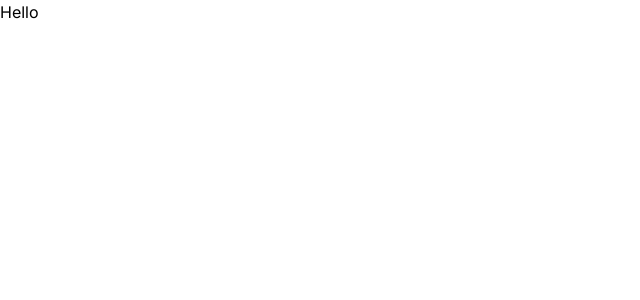
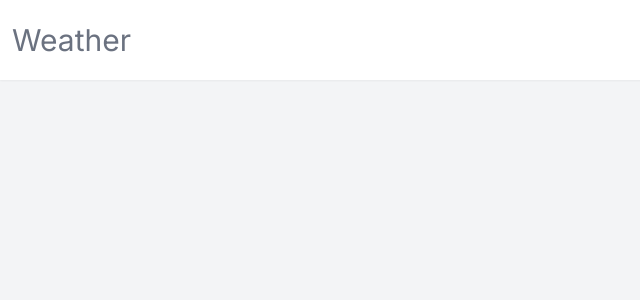
Before and after one commit to Smangamch/Web_dev, a Next.js app in the folder tutorials/tut1_weather_app/: page / in a window 1280 px wide. Shown: the top 300 px of the page, without its empty margins (0-640 px from the left). Built offline with nearby package versions, Linux system fonts and the light colour scheme.

Commit message:
Create NavBar component

```diff
--- a/tutorials/tut1_weather_app/src/app/page.tsx
+++ b/tutorials/tut1_weather_app/src/app/page.tsx
@@ -1,7 +1,9 @@
-import Image from "next/image";
+import Navbar from "@/components/Navbar";
 
 export default function Home() {
   return (
-   <div>Hello</div>
+    <div className="flex flex-col gap-4 bg-gray-100 min-h-screen">
+      <Navbar />
+    </div>
   );
 }
--- /dev/null
+++ b/tutorials/tut1_weather_app/src/components/Navbar.tsx
@@ -0,0 +1,15 @@
+import React from 'react'
+
+type Props = {}
+
+export default function Navbar({ }: Props) {
+    return (
+        <nav className='shadow-sm sticky top-0 left-0 z-50 bg-white'>
+            <div className='h-[80px] w-full flex justify-between items-center max-w-7xl px-3 mx-auto'>
+                <p className='flex items-center justify-center gap-2'>
+                    <h2 className='text-gray-500 text-3xl'>Weather</h2>
+                </p>
+            </div>
+        </nav>
+    )
+}
```
